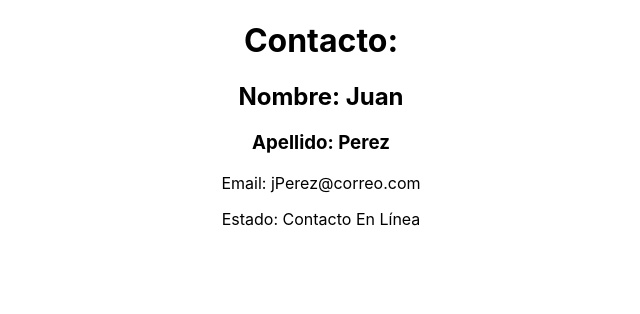
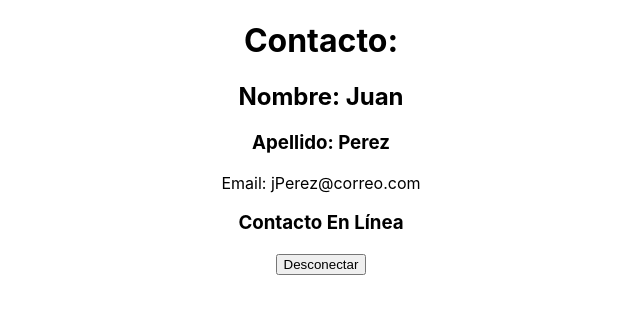
Before and after one commit to miguelramirez912/ob-reactJS-ejercicios, a React (Create React App) app: page / in a window 1280 px wide. Shown: the top 314 px of the page, without its empty margins (319-959 px from the left). Built offline with nearby package versions, Linux system fonts and the light colour scheme.

Commit message:
Se corriguen ejercicios 1, 2 y 3

```diff
--- a/src/App.js
+++ b/src/App.js
@@ -1,11 +1,13 @@
-import logo from './logo.svg';
 import './App.css';
 import ComponenteA from './components/componente_a';
+import { Contacto } from './models/contacto.class';
 
 function App() {
+  const ejemploContacto = new Contacto('Juan', 'Perez', 'jPerez@correo.com', true);
+
   return (
     <div className="App">
-      <ComponenteA/>
+      <ComponenteA contacto={ejemploContacto}/>
     </div>
   );
 }
--- a/src/components/componente_a.jsx
+++ b/src/components/componente_a.jsx
@@ -1,17 +1,23 @@
+import ComponenteB from "./componente_b";
+import PropTypes from 'prop-types';
 import { Contacto } from "../models/contacto.class";
-import ComponenteB from "./componente_b";
 
 
-const ComponenteA = () => {
-    const ejemploContacto = new Contacto('Juan', 'Perez', 'jPerez@correo.com', true);
+const ComponenteA = ({contacto}) => {
 
     return (
         <div>
             <h1>Contacto:</h1>
-            <ComponenteB contacto={ejemploContacto}/>
+            <h2>Nombre: {contacto.nombre}</h2>
+            <h3>Apellido: {contacto.apellido}</h3>
+            <p>Email: {contacto.email}</p>
+            <ComponenteB estado={true}/>
         </div>
     )
 
 }
 
+ComponenteA.propTypes = {
+    contacto: PropTypes.instanceOf(Contacto),
+}
 export default ComponenteA;
--- a/src/components/componente_b.jsx
+++ b/src/components/componente_b.jsx
@@ -1,21 +1,18 @@
-import React from "react";
+import React, { useState } from "react";
 import PropTypes from 'prop-types';
-import { Contacto } from "../models/contacto.class";
 
-const ComponenteB = ({contacto}) => {
+const ComponenteB = ({estado}) => {
+    const [conectado, setConectado] = useState(estado);
     return(
         <div>
-            <h2>Nombre: {contacto.nombre}</h2>
-            <h3>Apellido: {contacto.apellido}</h3>
-            <p>Email: {contacto.email}</p>
-            <p>Estado: {contacto.conectado ? 'Contacto En Línea' : 'Contacto No Disponible'}</p>
+            <h3>{conectado ? 'Contacto En Línea' : 'Contacto No Disponible'}</h3>
+            <button onClick={() => setConectado(!conectado)}>{conectado ? 'Desconectar' : 'Conectar'}</button>
         </div>
     )
 }
 
-// eslint-disable-next-line
-ComponenteB.PropTypes = {
-    contacto: PropTypes.instanceOf(Contacto)
+ComponenteB.propTypes = {
+    estado: PropTypes.bool
 }
 
 export default ComponenteB;
```
